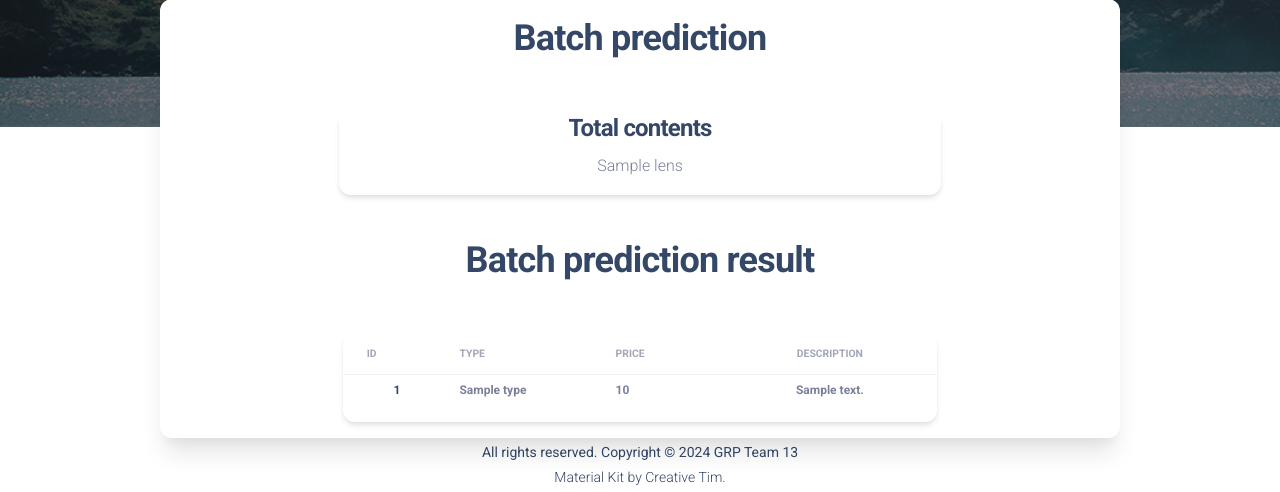
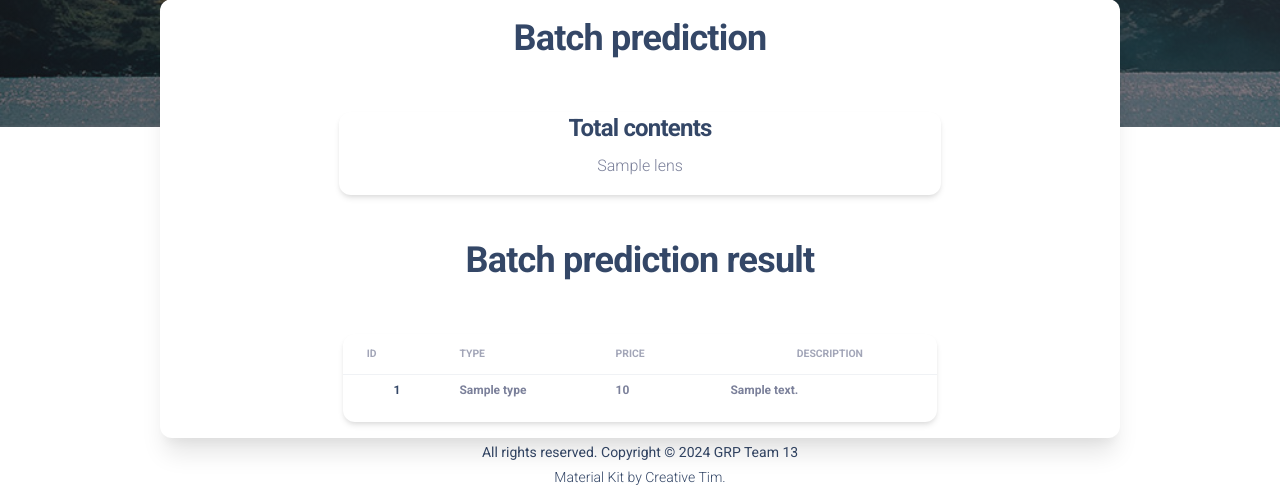
Before and after one commit to xiaoran007/GRP-AVM, a Flask app: template Interface/templates/proModeBatchResult.html in a window 1280 px wide. Shown: the part 433-925 px from the top of the page. Run offline with Flask 2, Linux system fonts and the light colour scheme; the template is opened without the code that fills it: most values are stand-ins (such as "Sample title", 1, 10 or a date in 2020); parts of the project's set-up code (start-up, migrations or seed data) failed here and were passed over; some libraries are stand-ins or nearby versions.

Commit message:
Refactor: text-start

```diff
--- a/Interface/templates/proModeBatchResult.html
+++ b/Interface/templates/proModeBatchResult.html
@@ -164,7 +164,7 @@
                                     <p class="text-xs font-weight-bold mb-0">{{ result.price }}</p>
                                     <!--                                    <p class="text-xs text-secondary mb-0">Organization</p>-->
                                 </td>
-                                <td class="align-middle text-center text-sm">
+                                <td class="align-middle text-start text-sm">
                                     <p class="text-xs font-weight-bold mb-0">{{ result.text }}</p>
                                 </td>
                             </tr>
```
